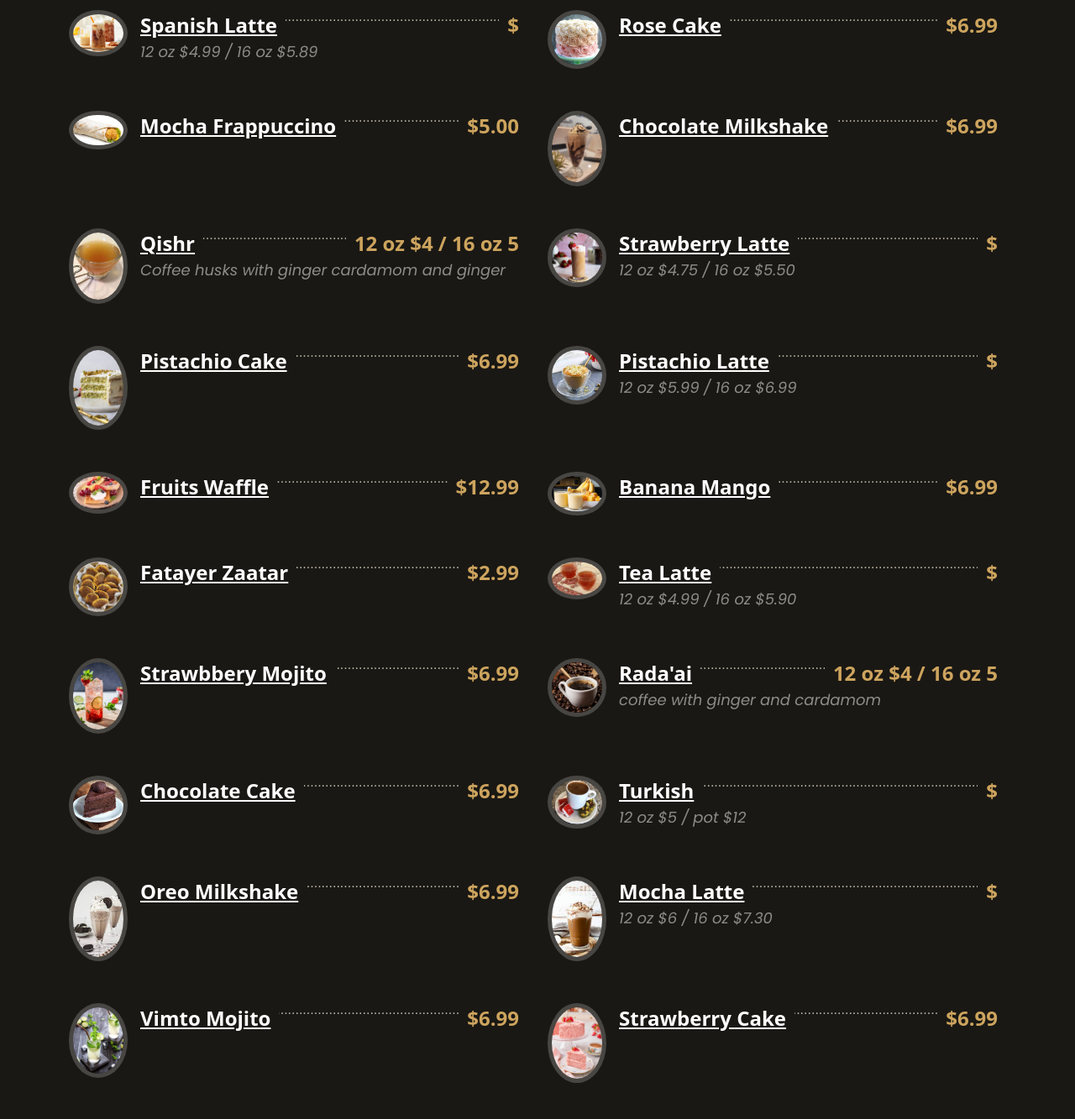
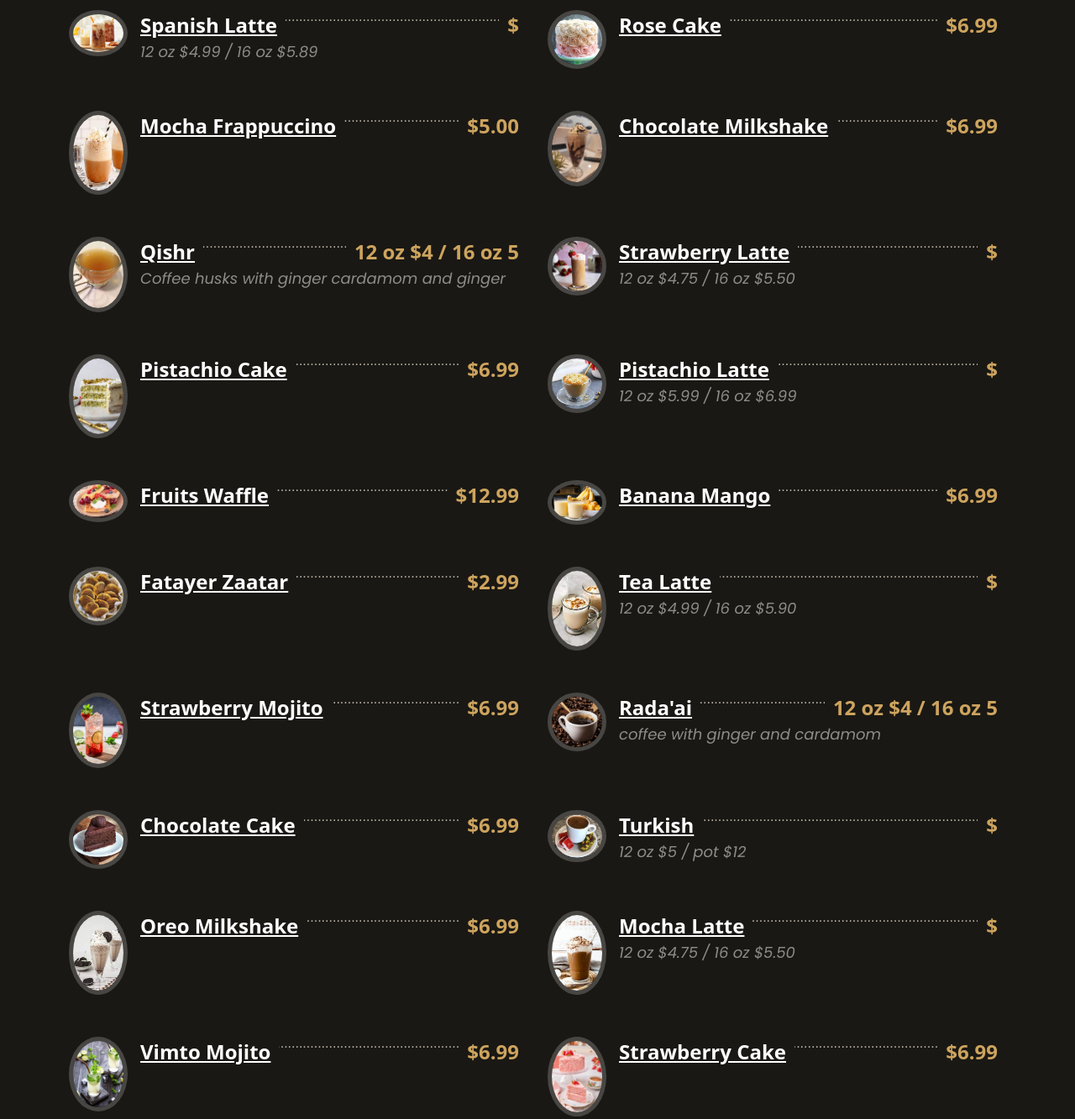
Before and after one commit to basmahalsohbany/FinjanCafeMenu, a plain HTML site: page index.html in a window 1280 px wide. Shown: the part 1880-3213 px from the top of the page at 84% size. Drawn offline with nearby package versions, Linux system fonts and the light colour scheme; a web font is replaced by a local one.

Commit message:
last update

```diff
--- a/index.html
+++ b/index.html
@@ -273,7 +273,7 @@
 
 
           <div class="col-lg-6 menu-item filter-frappuccina">
-            <img src="assets/img/menu/mocha frappuccino.jpg" class="menu-img" alt="">
+            <img src="assets/img/menu/Mocha Frappuccino.jfif" class="menu-img" alt="">
             <div class="menu-content">
               <a href="#">Mocha Frappuccino</a><span>$5.00</span>
             </div>
@@ -351,7 +351,7 @@
           </div>
 
           <div class="col-lg-6 menu-item filter-latte">
-            <img src="assets/img/menu/tea.jfif" class="menu-img" alt="">
+            <img src="assets/img/menu/download (1).jfif" class="menu-img" alt="">
             <div class="menu-content">
               <a href="#">Tea Latte</a><span>$</span>
             </div>
@@ -364,7 +364,7 @@
           <div class="col-lg-6 menu-item filter-mojito">
             <img src="assets/img/menu/Strawberry Mojito - Salt Harvest Creatives.jfif" class="menu-img" alt="">
             <div class="menu-content">
-              <a href="#">Strawbbery Mojito</a><span>$6.99</span>
+              <a href="#">Strawberry Mojito</a><span>$6.99</span>
             </div>
           </div>
 
@@ -410,7 +410,7 @@
               <a href="#">Mocha Latte</a><span>$</span>
             </div>
             <div class="menu-ingredients">
-              12 oz $6 / 16 oz $7.30
+              12 oz $4.75 / 16 oz $5.50
             </div>
           </div>
 
@@ -574,8 +574,8 @@
         </div>
 
       </div>
-    </section><!-- End Menu Section -->
-
+    </section>
+    <!-- End Menu Section -->
 
   </main><!-- End #main -->
 
```
Also changed, not shown: assets/img/menu/Mocha Frappuccino.jfif (added).
